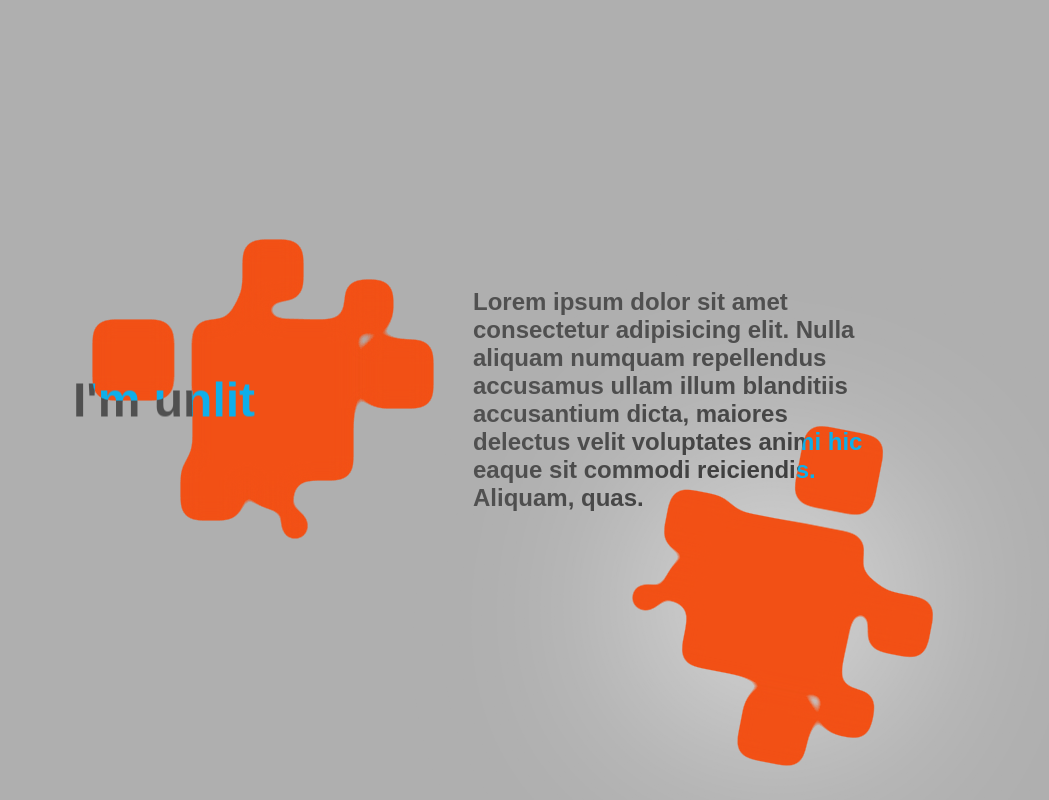
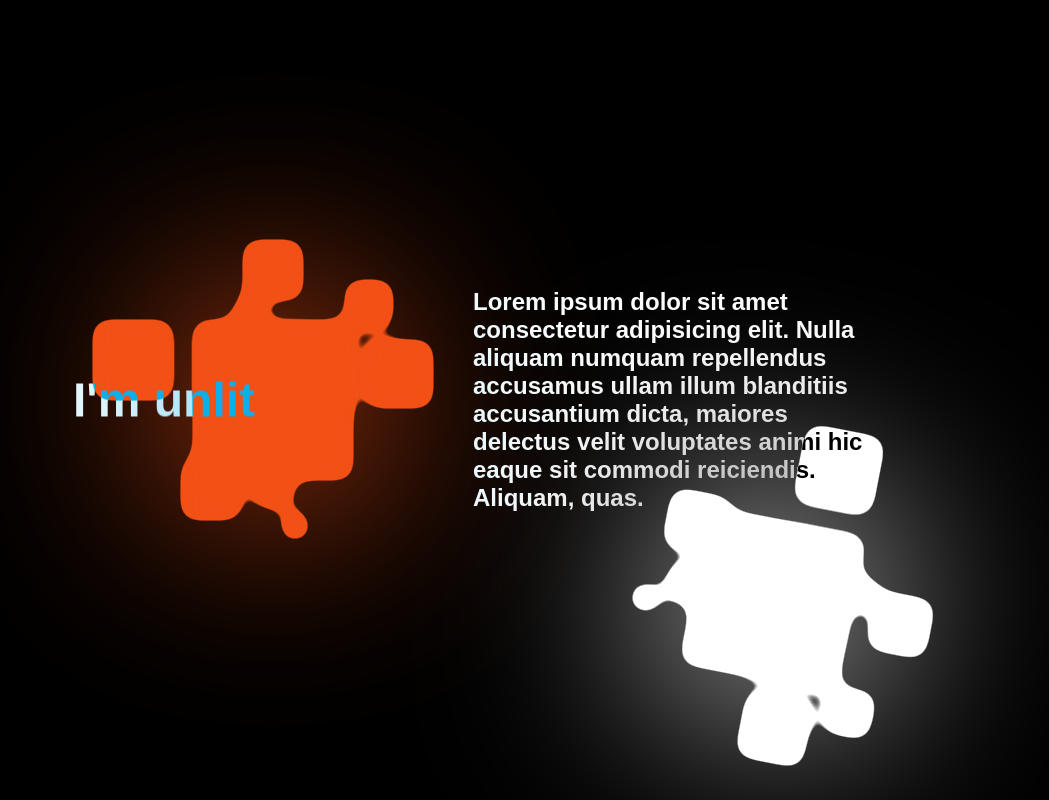
Before and after one commit to ElisNz/liquid-components, a Next.js app: page / in a window 1280 px wide. Shown: the whole page, without its empty margins (167-1216 px from the left). Built offline with nearby package versions, Linux system fonts and the light colour scheme.

Commit message:
added intro animation, glow color, and background color support to Liquid component; updated page to use new features and added background Liquid with glow in primary color

```diff
--- a/src/app/components/Liquid/Liquid.module.css
+++ b/src/app/components/Liquid/Liquid.module.css
@@ -46,7 +46,6 @@
   --light-y: 0px;
   background: radial-gradient(circle at calc(50% - var(--light-x)) calc(50% - var(--light-y)), var(--white) 1%, var(--primary-color) 60%);
 } .intro {
-  --intro-time: 1.5s;
   animation: fadeIn calc(var(--intro-time) * 0.75) ease-out forwards, wobbleSettle calc(var(--intro-time) * 0.25) ease-in-out calc(var(--intro-time) * 0.75) forwards;
 
 }
@@ -165,7 +164,7 @@
   transform: translate(-50%, -50%);
   width: 70%;
   height: 70%;
-  background: radial-gradient(circle at center, var(--foreground), transparent);
+  background: radial-gradient(circle at center, var(--primary-color), transparent);
   filter: blur(100px);
 }
 
--- a/src/app/components/Liquid/Liquid.tsx
+++ b/src/app/components/Liquid/Liquid.tsx
@@ -9,7 +9,7 @@ const REPULSE_RANGE = 120;    // px — how close the cursor must be to start pu
 const REPULSE_STRENGTH = 25;  // px — maximum displacement at distance = 0
 const INTRO_TIME = 1500;      // ms — how long the intro animation lasts
 
-const Liquid = ({label, light, glow, className}: {label?: string, light?: boolean, glow?: boolean, className?: string}) => {
+const Liquid = ({label, light, glow, color, className}: {label?: string, light?: boolean, glow?: boolean, color?: string, className?: string}) => {
   const [wobbling, setWobbling] = useState<Set<number>>(new Set());
   const [intro, setIntro] = useState(true);
   const timersRef = useRef<Map<number, ReturnType<typeof setTimeout>>>(new Map());
@@ -124,7 +124,7 @@ const Liquid = ({label, light, glow, className}: {label?: string, light?: boolea
 
 
   return (
-    <div className={className ? `${styles.liquid} ${className}` : styles.liquid}>
+    <div className={className ? `${styles.liquid} ${className}` : styles.liquid} style={{ ['--primary-color' as string]: color, ['--intro-time' as string]: `${INTRO_TIME * 0.001}s` }}>
       {/* Hidden SVG — defines the metaball filter once per instance */}
       <svg
         style={{ position: 'absolute', width: 0, height: 0, overflow: 'hidden' }}
@@ -159,15 +159,15 @@ const Liquid = ({label, light, glow, className}: {label?: string, light?: boolea
 
       {glow && <div className={styles.glow} />}
       {label && <ContrastText className={styles.text}>{label}</ContrastText>}
-      <div ref={gooeyRef} className={styles.gooey} style={{ filter: `url(#${filterId})` }}>
+      <div ref={gooeyRef} className={styles.gooey} style={{ filter: `url(#${filterId})`}}>
         {Array.from({ length: BUBBLE_COUNT }, (_, index) => (
           <div
             key={index}
             className={`
-              ${intro ? styles.intro : ''}
               ${styles.bubble }
               ${wobbling.has(index) ? styles.wobble : ''}
               ${light ? styles.light : ''}
+              ${intro ? styles.intro : ''}
             `}
             onMouseEnter={() => handleBubbleHover(index)}
           />
--- a/src/app/globals.css
+++ b/src/app/globals.css
@@ -1,5 +1,5 @@
 :root {
-  --background: #afafaf;
+  --background: #000000;
   --foreground: #ffffff;
 }
 
--- a/src/app/page.tsx
+++ b/src/app/page.tsx
@@ -7,11 +7,11 @@ export default function Home() {
     <div className={styles.page}>
       <main className={styles.main}>
         <div className={styles.container}>
-          <Liquid label="I'm unlit" />
+          <Liquid label="I'm unlit" glow />
         </div>
         <div className={styles.container}>
           <ContrastText className={styles.heading}>Lorem ipsum dolor sit amet consectetur adipisicing elit. Nulla aliquam numquam repellendus accusamus ullam illum blanditiis accusantium dicta, maiores delectus velit voluptates animi hic eaque sit commodi reiciendis. Aliquam, quas.</ContrastText>
-          <Liquid className={styles.background} glow />
+          <Liquid className={styles.background} glow color="#ffffff"/>
         </div>
       </main>
     </div>
```
